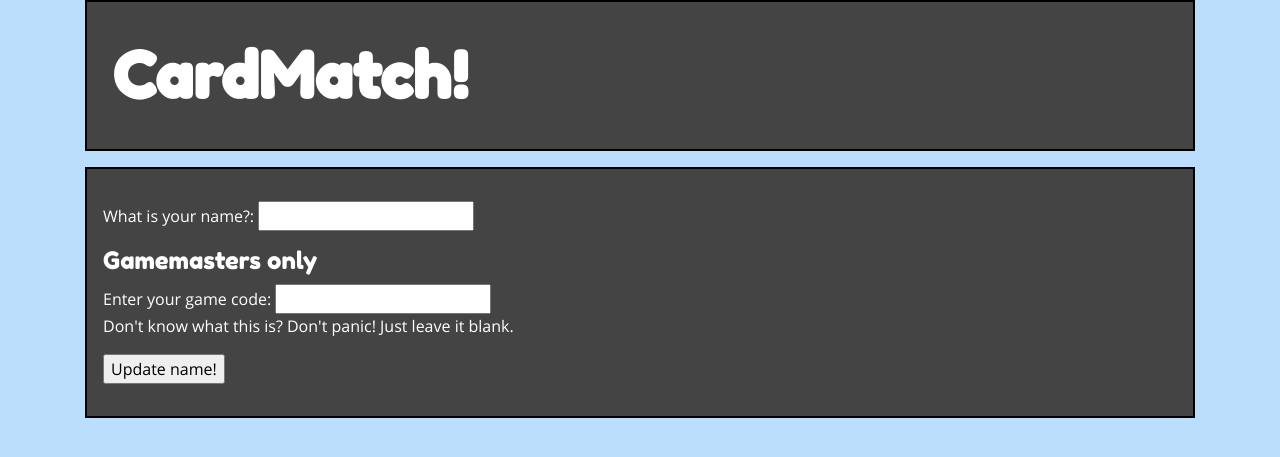
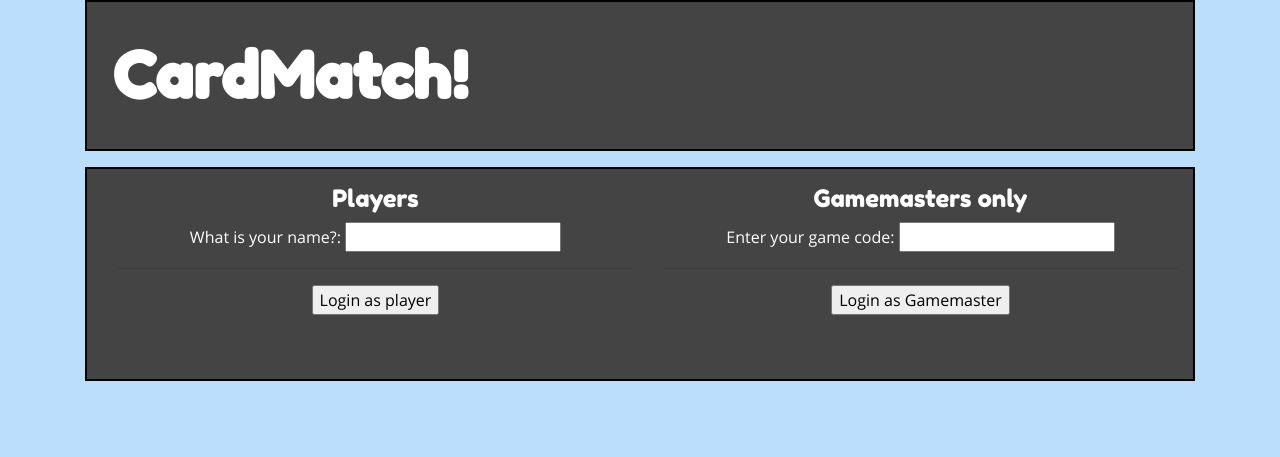
Before and after one commit to raymondberg/word_matching, a Flask app: page / in a window 1280 px wide. Shown: the top 457 px of the page. Run offline with Flask 2, Linux system fonts and the light colour scheme; data that the repository does not hold is empty; some libraries are stand-ins or nearby versions.

Commit message:
Improve login screen

```diff
--- a/word_match/templates/login.html
+++ b/word_match/templates/login.html
@@ -1,13 +1,22 @@
-<form action="/login" method="post">
-  <p>
-    <div>What is your name?: <input type="text" name="username"/></div>
-  </p>
-  <p>
-    <h4>Gamemasters only</h4>
-    <div>Enter your game code: <input type="text" name="game_code"/></div>
-    <div>Don't know what this is? Don't panic! Just leave it blank.</div>
-  </p>
-  <p>
-    <input type="submit" value="Update name!"/>
-  </p>
-</form>
+<div class="container">
+  <form action="/login" method="post">
+    <div class="row">
+      <div class="col-md-6">
+        <div class="text-center">
+          <h4>Players</h4>
+          <div>What is your name?: <input type="text" name="username"/></div>
+          <hr/>
+          <input type="submit" value="Login as player" style="margin-bottom: 3em"/>
+        </div>
+      </div>
+      <div class="col-md-6">
+        <div class="text-center">
+          <h4>Gamemasters only</h4>
+          <div>Enter your game code: <input type="text" name="game_code"/></div>
+          <hr/>
+          <input type="submit" value="Login as Gamemaster"/>
+        </div>
+      </div>
+    </div>
+  </form>
+</div>
```
